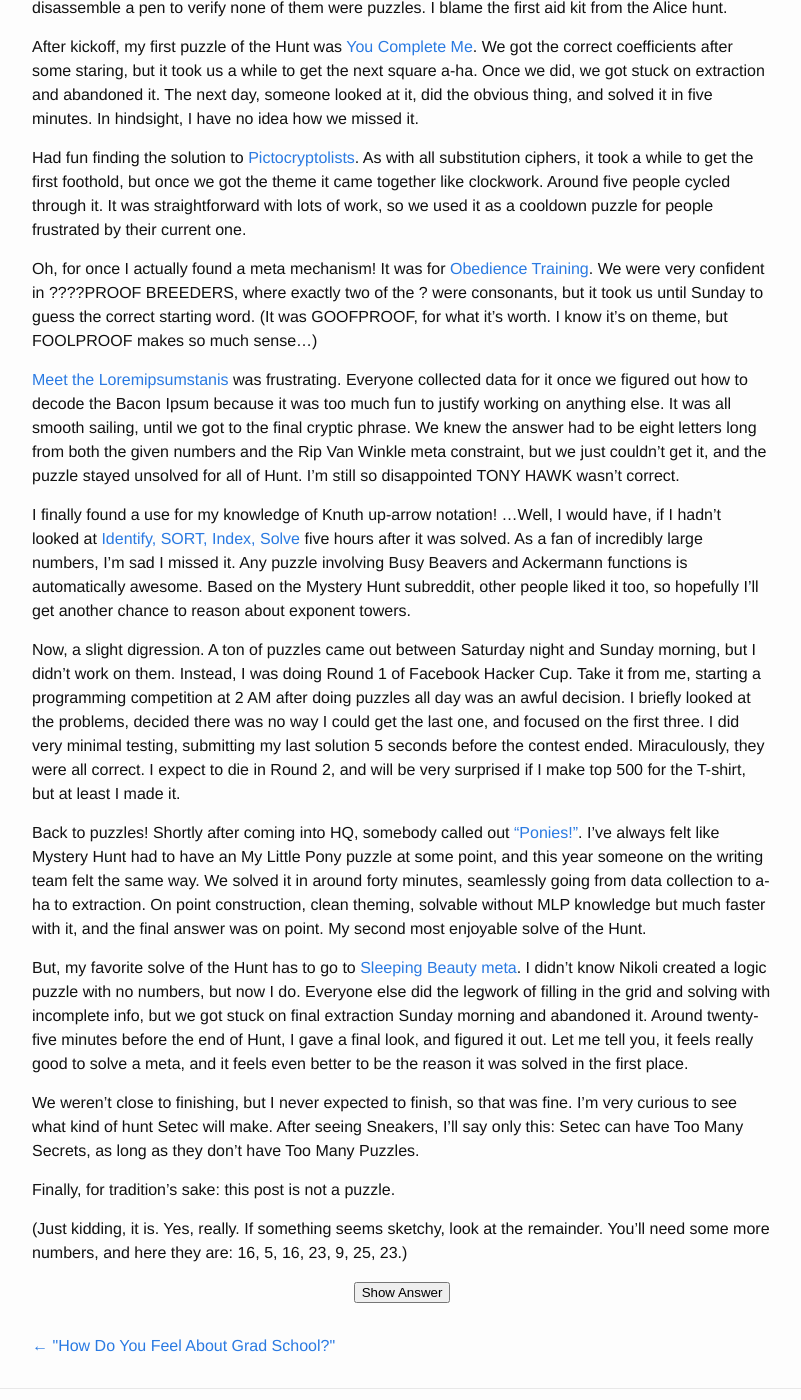
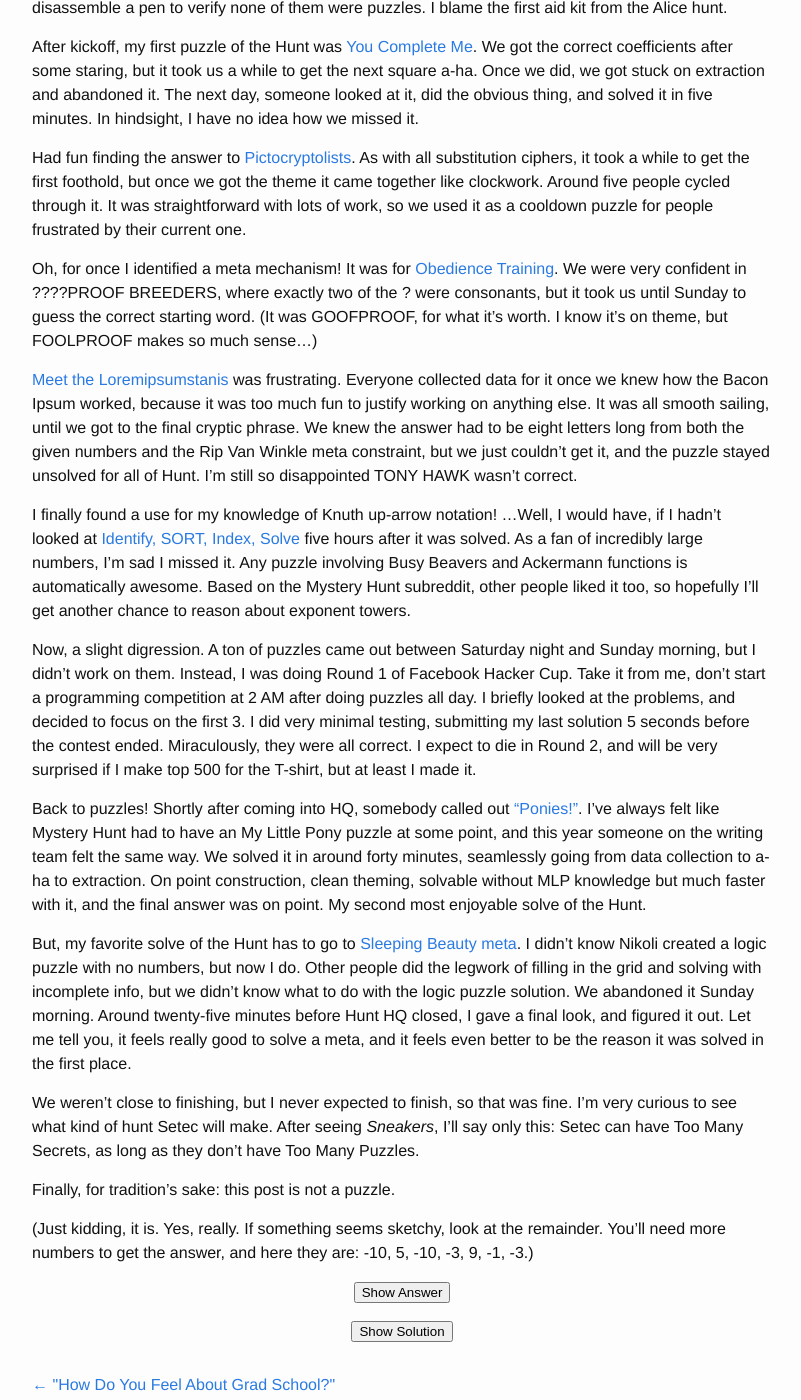
Before and after one commit to alexirpan/alexirpan.github.io, a Jekyll site: the page built from _posts/2016-01-20-mysteryhunt.markdown, in a window 1280 px wide and 1400 px high, scrolled down 473 px. Shown: the whole window, without its empty margins (238-1039 px from the left). Built offline with Jekyll 4.4.1, drawn with Linux system fonts in a browser that asks for light colours; comment, search, counter and statistics services are not loaded.

Commit message:
Added solution

```diff
--- a/_posts/2016-01-20-mysteryhunt.markdown
+++ b/_posts/2016-01-20-mysteryhunt.markdown
@@ -26,20 +26,20 @@
 The next day, someone looked at it, did the obvious thing, and solved it in
 five minutes. In hindsight, I have no idea how we missed it.
 
-Had fun finding the solution to [Pictocryptolists](http://huntception.com/puzzle/pictocryptolists/). As with all substitution ciphers,
+Had fun finding the answer to [Pictocryptolists](http://huntception.com/puzzle/pictocryptolists/). As with all substitution ciphers,
 it took a while to get the first foothold, but once we got the theme it came
 together like clockwork. Around five people cycled through it.
 It was straightforward with lots of work, so we used it as a cooldown puzzle
 for people frustrated by their current one.
 
-Oh, for once I actually found a meta mechanism! It was for [Obedience Training](http://huntception.com/puzzle/obedience_training/).
+Oh, for once I identified a meta mechanism! It was for [Obedience Training](http://huntception.com/puzzle/obedience_training/).
 We were very confident in ????PROOF BREEDERS, where exactly two of the ? were
 consonants, but it took us until Sunday to guess the correct starting word.
 (It was GOOFPROOF, for what it's worth. I know it's on theme, but FOOLPROOF
 makes so much sense...)
 
 [Meet the Loremipsumstanis](http://huntception.com/puzzle/meet_the_loremipsumstanis/) was frustrating. Everyone collected data for it once
-we figured out how to decode the Bacon Ipsum because it was too much fun to
+we knew how the Bacon Ipsum worked, because it was too much fun to
 justify working on anything else. It was all smooth sailing, until we
 got to the final cryptic phrase. We knew the answer had to be eight letters long
 from both the given numbers and the Rip Van Winkle meta constraint, but we
@@ -56,11 +56,10 @@
 
 Now, a slight digression. A ton of puzzles came out between Saturday night and Sunday
 morning, but I didn't work on them. Instead, I was doing Round 1 of Facebook
-Hacker Cup. Take it from me, starting a programming competition at 2 AM after
-doing puzzles all day was an awful decision. I briefly looked at
-the problems, decided there was no way I could get the last one, and focused on
-the first three. I did very minimal testing, submitting my last solution
-5 seconds before the contest ended.
+Hacker Cup. Take it from me, don't start a programming competition at 2 AM after
+doing puzzles all day. I briefly looked at
+the problems, and decided to focus on the first 3. I did very minimal testing,
+submitting my last solution 5 seconds before the contest ended.
 Miraculously, they were all correct.
 I expect to die in Round 2, and will be very surprised if I make
 top 500 for the T-shirt, but at least I made it.
@@ -75,31 +74,74 @@
 
 But, my favorite solve of the Hunt has to go to [Sleeping Beauty meta](http://huntception.com/round/sleeping_beauty/). I
 didn't know Nikoli created a logic puzzle with no numbers, but now I
-do. Everyone else did the legwork of filling in the grid and solving
-with incomplete info, but we got stuck on final extraction Sunday morning and abandoned
-it. Around twenty-five minutes before the end of Hunt, I gave a final look, and
+do. Other people did the legwork of filling in the grid and solving
+with incomplete info, but we didn't know what to do with the logic
+puzzle solution. We abandoned it Sunday morning.
+Around twenty-five minutes before Hunt HQ closed, I gave a final look, and
 figured it out. Let me tell you, it feels really good to solve a meta,
 and it feels even better to be the reason it was solved in the first place.
 
 We weren't close to finishing, but I never expected to finish, so that
 was fine. I'm very curious to see what kind of hunt Setec will make.
-After seeing Sneakers, I'll say only this: Setec can have Too Many Secrets,
+After seeing *Sneakers*, I'll say only this: Setec can have Too Many Secrets,
 as long as they don't have Too Many Puzzles.
 
 Finally, for tradition's sake: this post is not a puzzle.
 
 (Just kidding, it is. Yes, really.
-If something seems sketchy, look at the remainder. You'll need some more
-numbers, and here they are: 16, 5, 16, 23, 9, 25, 23.)
+If something seems sketchy, look at the remainder.
+You'll need more numbers to get the answer, and here they are:
+-10, 5, -10, -3, 9, -1, -3.)
 
 <button
     class="spoiler-control"
-    title="Click to show lyrics"
+    title="Click to show answer"
     toggle1="Show Answer"
     toggle2="Hide Answer">
 </button>
 {: .centered }
 
 <pre class="hidden">
-The answer, ROT13ed, is QERNZRE
+The answer is DREAMER.
 </pre>
+
+<button
+    class="spoiler-control"
+    title="Click to show solution"
+    toggle1="Show Solution"
+    toggle2="Hide Solution">
+</button>
+{: .centered }
+
+<pre class="hidden">
+This is a straightforward identify, sort, index, solve puzzle.
+Not very interesting, but it gets the job done, and I didn't
+want to make something too complicated.
+
+There are 7 given numbers, and 7 puzzles are linked. Furthermore,
+sometimes the post spells out numbers and sometimes it doesn't.
+The comment that you'll need more numbers should sound a bit
+fishy.
+
+If you look closer, every paragraph linking a puzzle has exactly
+one number spelled out in words. Every other paragraph uses digits
+The numbers are five, five, two, eight, five, forty, and twenty-five.
+Index the number into each of those paragraphs to get the clue phrase
+
+PUZZLE ANSWER FOR DATA USE SAME NUMBERS
+
+From the links, look up the answer to each puzzle. As clued,
+use the same paragraph numbers to index into the puzzle answers.
+Some numbers won't work, but the comment to "look at the remainder"
+should hopefully lead you to reducing the number if the answer
+is too short. Doing so gives
+
+NMODDFU
+
+and shifting by the final numbers gives
+
+DREAMER
+
+as the answer. If your puzzle allows for arbitrary answers, might
+as well make it on theme, right?
+</pre>
```
